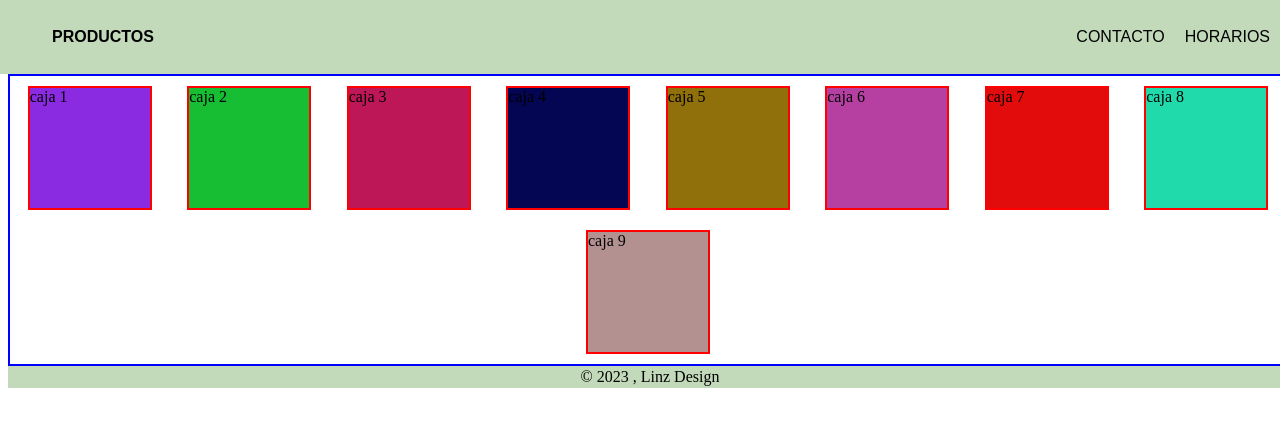
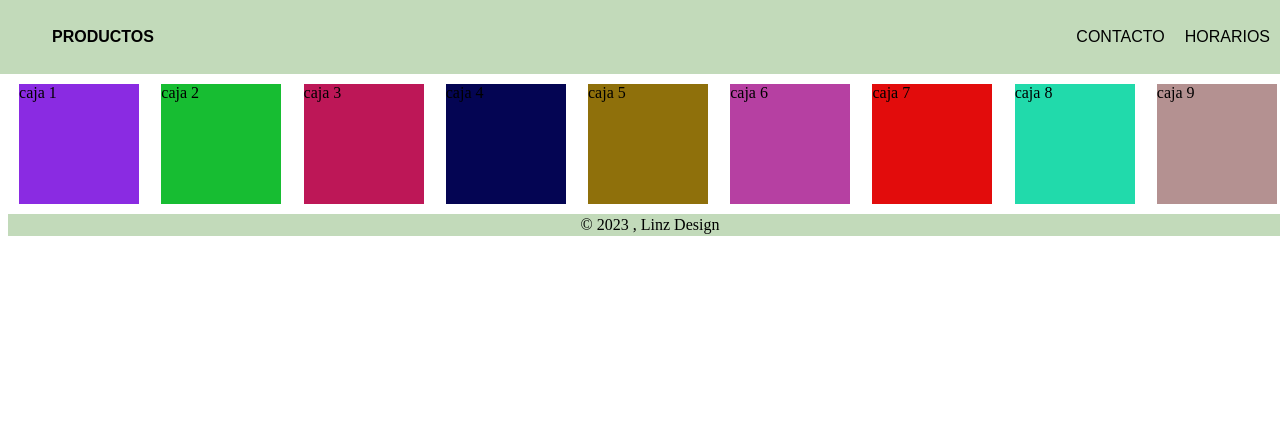
Before and after one commit to lauracavo/tarea_clase5_clase6, a plain HTML site: page index.html in a window 1280 px wide. Drawn offline with Linux system fonts and the light colour scheme.

Commit message:
se modifica archivos .css

```diff
--- a/css/style.css
+++ b/css/style.css
@@ -2,9 +2,7 @@ section {
   border: 2px solid #c2daba;
   background-color: #c2daba;
 }
-div {
-  border: 2px solid red;
-}
+
 body {
   margin-top: 74px;
   width: 100%;
@@ -41,7 +39,6 @@ a {
   border: #c2daba;
 }
 main {
-  border: 2px solid blue;
   display: flex;
   flex-wrap: wrap;
   justify-content: space-around;
```
Also changed, not shown: pages/productos.html (+7 -9 lines).
